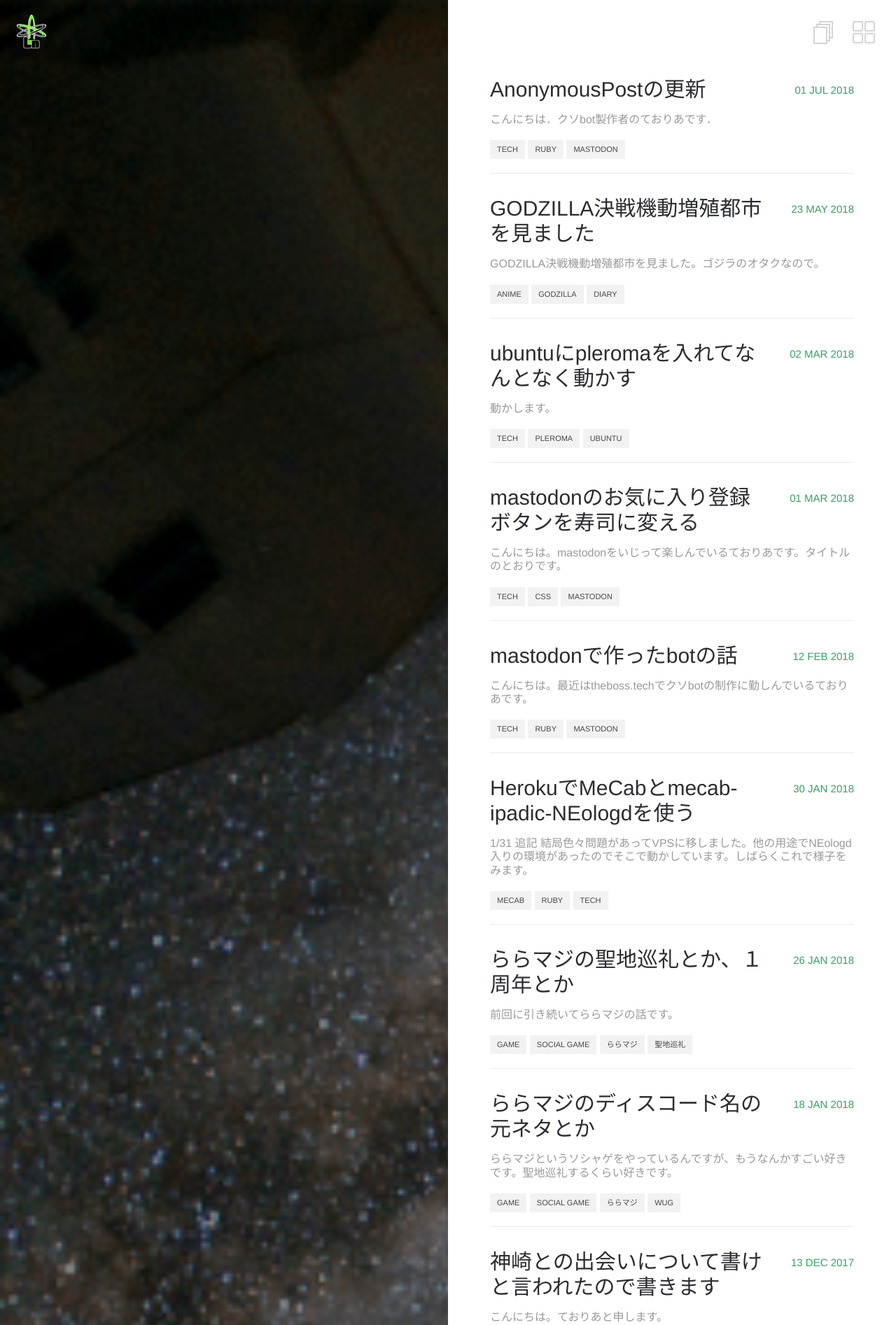
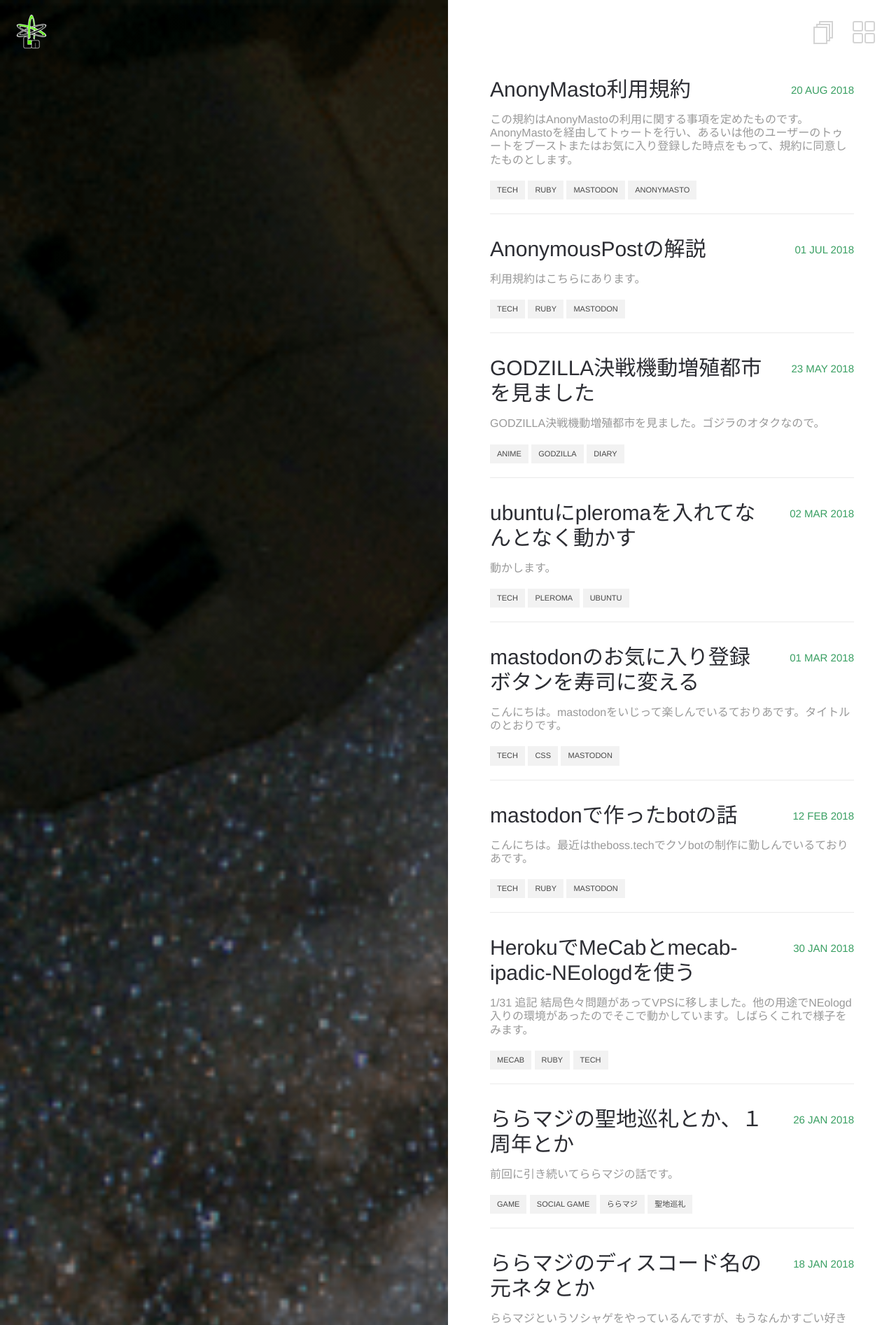
Before and after one commit to theoria24/theoria24.github.io, a Jekyll site: the page built from _pages/posts.md, in a window 1280 px wide. Shown: the top 1893 px of the page at 70% size. Built offline with Jekyll 4.4.1, drawn with Linux system fonts in a browser that asks for light colours; some web fonts are replaced; some of the changed lines change nothing that is shown.

Commit message:
AnonyMasto関連の更新

```diff
--- a/_posts/2018-7-1-anonymouspost-update.md
+++ b/_posts/2018-7-1-anonymouspost-update.md
@@ -1,6 +1,6 @@
 ---
 layout: post
-title: AnonymousPostの更新
+title: AnonymousPostの解説
 categories:
   - technology
 tags:
@@ -8,6 +8,8 @@
   - Ruby
   - mastodon
 ---
+
+利用規約は[こちら](https://theoria24.github.io/anonymouspost-agreement/){:target="_blank"}にあります。
 
 こんにちは．クソbot製作者のておりあです．
 
--- /dev/null
+++ b/_posts/2018-8-20-anonymouspost-agreement.md
@@ -0,0 +1,51 @@
+---
+layout: post
+title: AnonyMasto利用規約
+categories:
+  - technology
+tags:
+  - Tech
+  - Ruby
+  - mastodon
+  - AnonyMasto
+---
+
+この規約はAnonyMastoの利用に関する事項を定めたものです。AnonyMastoを経由してトゥートを行い、あるいは他のユーザーのトゥートをブーストまたはお気に入り登録した時点をもって、規約に同意したものとします。
+
+### ユーザーはAnonyMastoの利用の際に以下の行為をしてはいけません。
+
+- 法令または公序良俗に違反する行為
+- AnonyMastoの稼働するサーバーに過剰な負荷を与える行為
+- AnonyMastoが所属するインスタンス、あるいはそれと連合するインスタンスに過剰な負荷を与える行為
+- AnonyMastoを利用し、直接または間接的に反社会的勢力に利益を供与する行為
+- その他、管理者が不適切と判断する行為
+
+### 管理者は、以下の場合にはAnonyMastoを停止する場合があります。
+
+- AnonyMastoの保守作業を行う場合
+- 天災などの不可抗力により、AnonyMasto稼働が困難と判断した場合
+- AnonyMastoの所属するインスタンスが停止している場合
+- その他、管理者がサービスの提供が困難と判断した場合
+
+### ユーザーは以下の行為をAnonyMasto管理者に許可するものとします。
+
+- 投稿を行ったユーザーのアカウント名、投稿のStatus ID、投稿の内容、投稿が行われた時間を記録すること
+- 不具合の解消並びにサービスの向上の為に上記の情報を使用すること
+- 公権力が法律の定める事務を行う際に上記の情報を必要とする場合に、上記の情報を提供すること
+- 投稿内容に関する利害関係者が投稿の削除を要請した場合に投稿の削除を行うこと
+- 管理者が不適切と判断した際に、ユーザーの許可なく投稿の削除を行うこと
+- ユーザーの行為がAnonyMastoのサービスを提供する障害となる場合に、そのユーザーのAnonyMastoへのアクセスを遮断すること
+
+### 免責事項
+
+- 管理人は、利用者がAnonyMastoを使用することで被った不利益について何ら責任を負いません
+- 管理人は、AnonyMastoを通じて、ユーザーと他のユーザー、または第三者との間において生じた取引、連絡または紛争等について一切責任を負いません
+
+### 利用規約の変更について
+
+- 管理人は、必要と判断した場合にはユーザーに通知することなくいつでも本規約を変更することができるものとします
+- 規約に変更が生じた際には当ページにてユーザーに伝達するものとします
+
+### その他
+
+- 本規約の解釈にあたっては、日本法を準拠法とします
```
